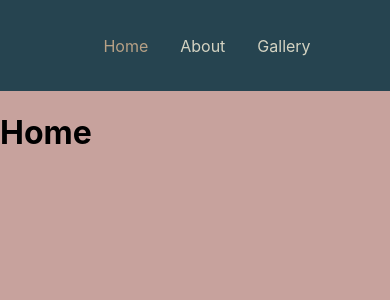
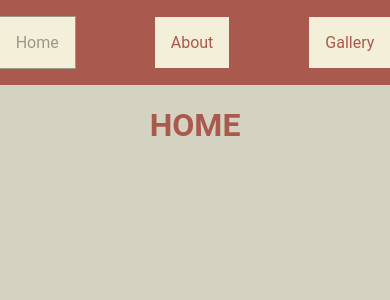
Before and after one commit to ethanrutt/windowhouse-pottery-site, a React (Create React App) app: page / in a window 390 px wide. Shown: the top 300 px of the page. Built offline with nearby package versions, Linux system fonts and the light colour scheme; the HTML template or start-up script is replaced by a standard one.

Commit message:
responsiveness and scale on hover

```diff
--- a/public/index.html
+++ b/public/index.html
@@ -24,7 +24,7 @@
       work correctly both with client-side routing and a non-root public URL.
       Learn how to configure a non-root public URL by running `npm run build`.
     -->
-    <title>React App</title>
+    <title>Windowhouse Pottery</title>
   </head>
   <body>
     <noscript>You need to enable JavaScript to run this app.</noscript>
--- a/src/components/Navbar/NavbarElements.js
+++ b/src/components/Navbar/NavbarElements.js
@@ -2,29 +2,31 @@ import { NavLink as Link } from "react-router-dom";
 import styled from "styled-components";
 
 export const Nav = styled.nav`
-    background: #264450;
+    background: #A9594E;
     height: 85px;
     display: flex;
     justify-content: center;
-    padding: 0.2rem calc((100vw - 1000px) / 2);
+    /* padding: 0.2rem calc((100vw - 1000px) / 2); */
     z-index: 12;
 `;
 
 export const NavLink = styled(Link)`
-    color: #D4D3C2;
+    color: #A9594E;
+    background-color: #F3EFD8;
+    margin: 10vw;
+    border: 1px solid;
     display: flex;
     align-items: center;
     text-decoration: none;
     padding: 0 1rem;
-    height: 100%;
+    height: 60%;
     cursor: pointer;
     &.active {
-        color: #B7A186;
+        color: #9A9988;
     }
 `;
 
 export const NavMenu = styled.div`
     display: flex;
     align-items: center;
-    margin-right: -24px;
 `;
--- a/src/index.css
+++ b/src/index.css
@@ -1,11 +1,14 @@
+html, body {
+  overflow-x: hidden;
+}
+
 body {
   margin: 0;
-  font-family: -apple-system, BlinkMacSystemFont, 'Segoe UI', 'Roboto', 'Oxygen',
+  font-family: Papyrus, 'Roboto', 'Oxygen',
     'Ubuntu', 'Cantarell', 'Fira Sans', 'Droid Sans', 'Helvetica Neue',
     sans-serif;
   -webkit-font-smoothing: antialiased;
   -moz-osx-font-smoothing: grayscale;
   max-width: 100%;
-  overflow-x: hidden;
-  background-color: #C7A29D;
+  background-color: #D4D3C2;
 }
--- a/src/pages/about.js
+++ b/src/pages/about.js
@@ -1,9 +1,12 @@
 import React from "react";
+import {
+  CenteredH1
+} from "./styled-components/CommonElements";
 
 const About = () => {
   return (
     <>
-      <h1>About</h1>
+      <CenteredH1>ABOUT</CenteredH1>
     </>
   );
 };
--- a/src/pages/gallery.js
+++ b/src/pages/gallery.js
@@ -11,8 +11,6 @@ import rounded_vase from "./images/rounded_vase.jpg";
 
 import {
   Table,
-  Tr,
-  Td,
   Image,
 } from "./styled-components/GalleryElements";
 import {
@@ -23,41 +21,41 @@ import {
 const Gallery = () => {
   return (
     <>
-      <CenteredH1>Gallery</CenteredH1>
+      <CenteredH1>GALLERY</CenteredH1>
       <Table>
-        <Tr>
-          <Td>
+        <tr>
+          <td>
             <Image src={bowl_and_lid} />
-          </Td>
-          <Td>
+          </td>
+          <td>
             <Image src={cherry_bowl} />
-          </Td>
-          <Td>
+          </td>
+          <td>
             <Image src={curved_planter} />
-          </Td>
-        </Tr>
-        <Tr>
-          <Td>
+          </td>
+        </tr>
+        <tr>
+          <td>
+            <Image src={round_bowl} />
+          </td>
+          <td>
+            <Image src={planter_set1} />
+          </td>
+          <td>
+            <Image src={rounded_vase} />
+          </td>
+        </tr>
+        <tr>
+          <td>
             <Image src={large_mug} />
-          </Td>
-          <Td>
-            <Image src={planter_set1} />
-          </Td>
-          <Td>
+          </td>
+          <td>
+            <Image src={rounded_bowl} />
+          </td>
+          <td>
             <Image src={planter_set2} />
-          </Td>
-        </Tr>
-        <Tr>
-          <Td>
-            <Image src={round_bowl} />
-          </Td>
-          <Td>
-            <Image src={rounded_bowl} />
-          </Td>
-          <Td>
-            <Image src={rounded_vase} />
-          </Td>
-        </Tr>
+          </td>
+        </tr>
       </Table>
     </>
   );
--- a/src/pages/index.js
+++ b/src/pages/index.js
@@ -1,17 +1,13 @@
 import React from 'react';
+import {
+  CenteredH1
+} from "./styled-components/CommonElements";
 
 const Home = () => {
   return (
-    <div
-      style={{
-        display: 'flex',
-        justifyContent: 'centre',
-        alignItems: 'centre',
-        height: '100vh'
-      }}
-    >
-      <h1>Home</h1>
-    </div>
+    <>
+      <CenteredH1>HOME</CenteredH1>
+    </>
   );
 };
 
--- a/src/pages/styled-components/CommonElements.js
+++ b/src/pages/styled-components/CommonElements.js
@@ -2,4 +2,5 @@ import styled from "styled-components";
 
 export const CenteredH1 = styled.h1`
   text-align: center;
+  color: #A9594E;
 `
--- a/src/pages/styled-components/GalleryElements.js
+++ b/src/pages/styled-components/GalleryElements.js
@@ -1,22 +1,18 @@
 import styled from "styled-components";
 
 export const Table = styled.table`
-  justify-content: center;
-  width: 95%;
+  width: 90%;
   margin: auto;
+  @media (min-width: 700px) {
+    border-spacing: 40px;
+  }
 `;
-
-export const Tr = styled.tr`
-  width: 100%;
-`
-
-export const Td = styled.td`
-  height: 100%;
-  width: 33%;
-  padding: 1vw;
-`
 
 export const Image = styled.img`
   max-height: 100%;
   max-width: 100%;
-`
+  transition: 0.5s;
+  &: hover {
+    transform: scale(1.1);
+  }
+`;
```
